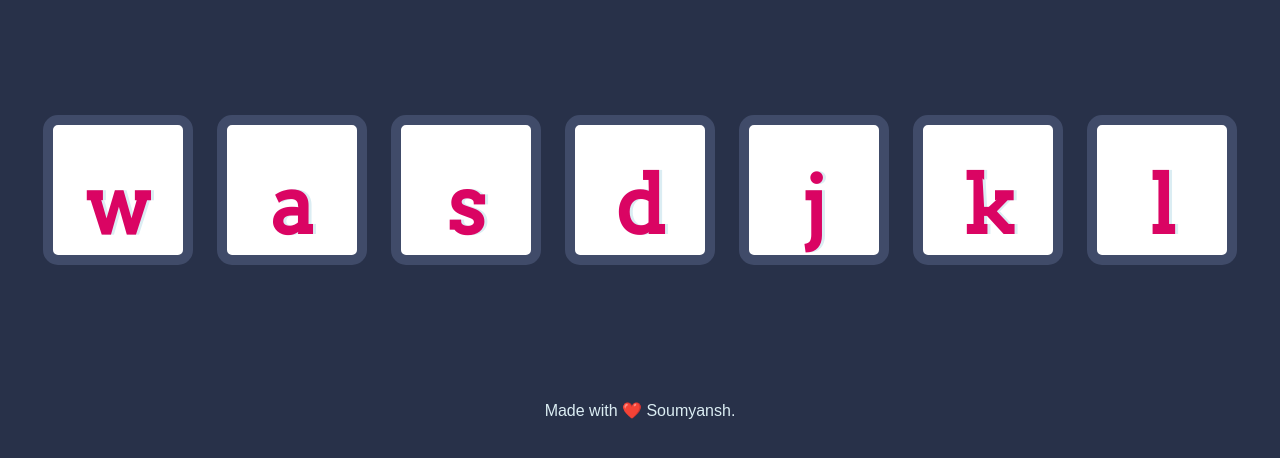
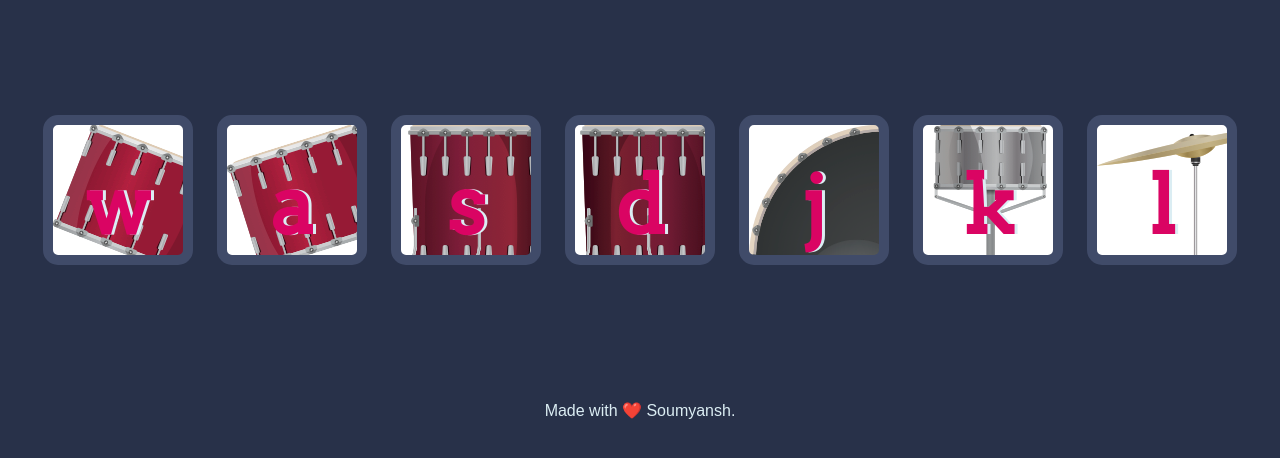
Before and after one commit to soumyansh/Drum-Kit, a plain HTML site: page index.html in a window 1280 px wide. Shown: the part 174-632 px from the top of the page. Drawn offline with Linux system fonts and the light colour scheme.

Commit message:
19032019

```diff
--- a/index.js
+++ b/index.js
@@ -1,5 +1,6 @@
 for(var i=0;i<document.querySelectorAll(".drum").length;i++){
   document.querySelectorAll(".drum")[i].addEventListener("click",function(){
-    alert("i got clicked");
+    var audio=new Audio("sounds\\crash.mp3");
+    audio.play();
   });
 }
--- a/styles.css
+++ b/styles.css
@@ -17,31 +17,31 @@ footer {
 }
 
 .w {
-
+background-image: url("images\\tom1.png");
 }
 
 .a {
-
+background-image: url("images\\tom2.png");
 }
 
 .s {
-
+background-image: url("images\\tom3.png");
 }
 
 .d {
-
+background-image: url("images\\tom4.png");
 }
 
 .j {
-
+background-image: url("images\\kick.png");
 }
 
 .k {
-
+background-image: url("images\\snare.png");
 }
 
 .l {
-
+background-image: url("images\\crash.png");
 }
 
 .set {
```
